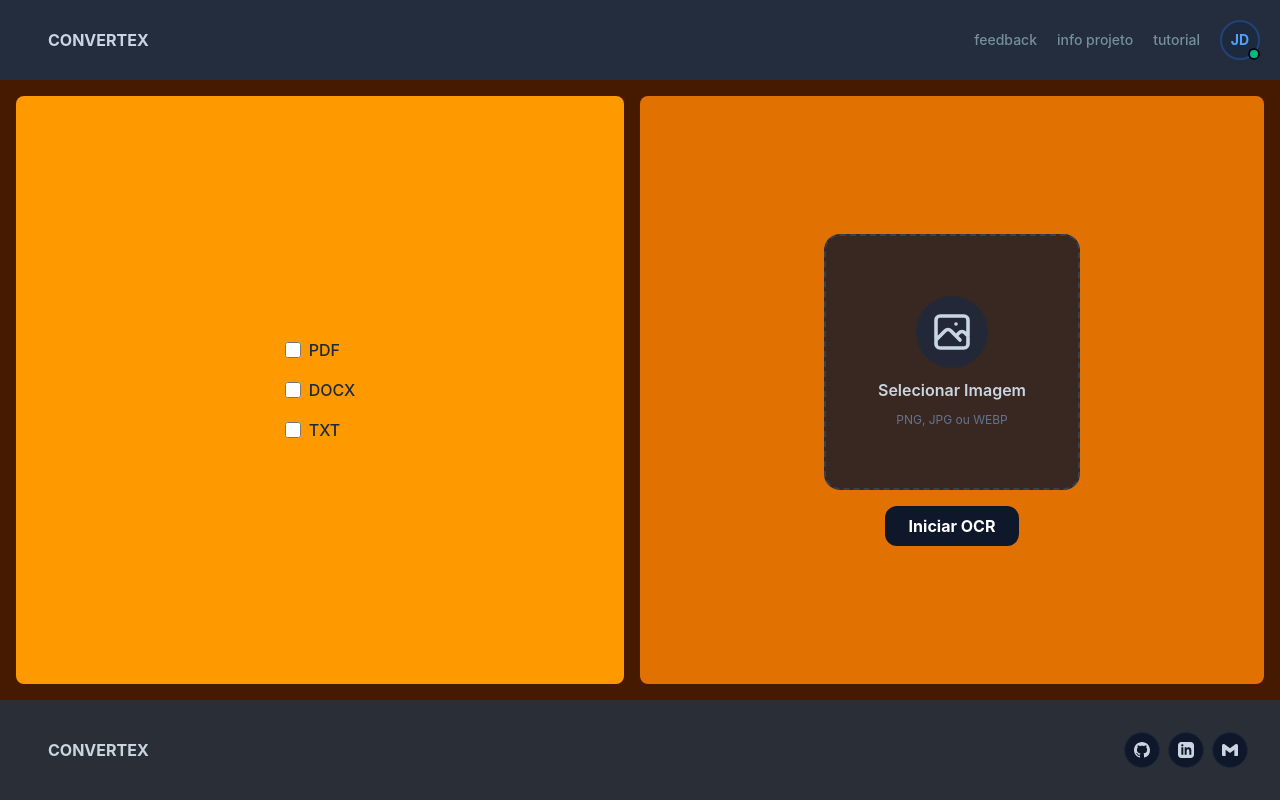
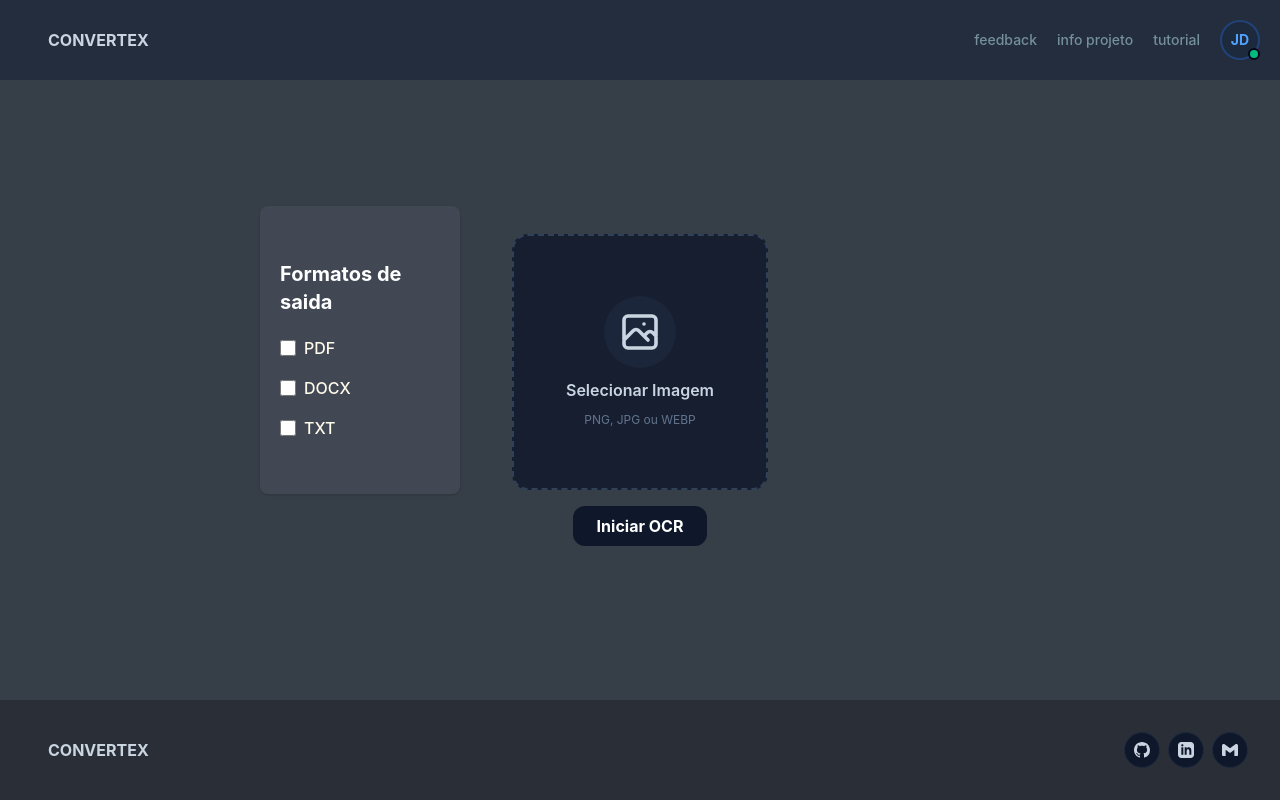
Before and after one commit to Thiago0018/Convertex-API, a React (Vite) app in the folder Convertex-Front-End/: page / in a window 1280 px wide. Built offline with nearby package versions, Linux system fonts and the light colour scheme; no server answers.

Commit message:
refactor: update styles in FormatOption and OcrSection components for improved UI consistency

```diff
--- a/Convertex-Front-End/src/components/sections/FormatOption.jsx
+++ b/Convertex-Front-End/src/components/sections/FormatOption.jsx
@@ -27,9 +27,9 @@ export function FormatOption({ onFormatChange }) {
                     type="checkbox"
                     checked={formatoSelecionado === "pdf"}
                     onChange={() => handleCheckboxChange("pdf")}
-                    className="w-4 h-4 accent-blue-600 cursor-pointer"
+                    className="w-4 h-4 cursor-pointer"
                 />
-                <span>PDF</span>
+                <span className="text-amber-50">PDF</span>
             </div>
 
             {/* Opção DOCX */}
@@ -38,9 +38,9 @@ export function FormatOption({ onFormatChange }) {
                     type="checkbox"
                     checked={formatoSelecionado === "docx"}
                     onChange={() => handleCheckboxChange("docx")}
-                    className="w-4 h-4 accent-blue-600 cursor-pointer"
+                    className="w-4 h-4 peer-checked:bg-[##414853] cursor-pointer"
                 />
-                <span>DOCX</span>
+                <span className="text-amber-50">DOCX</span>
             </div>
 
             {/* Opção TXT */}
@@ -49,9 +49,9 @@ export function FormatOption({ onFormatChange }) {
                     type="checkbox"
                     checked={formatoSelecionado === "txt"}
                     onChange={() => handleCheckboxChange("txt")}
-                    className="w-4 h-4 accent-blue-600 cursor-pointer"
+                    className="w-4 h-4 white cursor-pointer"
                 />
-                <span>TXT</span>
+                <span className="text-amber-50">TXT</span>
             </div>
 
         </div>
--- a/Convertex-Front-End/src/components/sections/OcrSection.jsx
+++ b/Convertex-Front-End/src/components/sections/OcrSection.jsx
@@ -46,18 +46,19 @@ export function OcrSection() {
     };
 
     return (
-        <main className="w-full h-full flex flex-col md:flex-row p-4 gap-4 overflow-hidden">
+        <main className="w-full h-full flex flex-col justify-center items-center md:flex-row p-4 gap-4 overflow-hidden">
             {/* Seção Esquerda: Formato */}
-            <div className="bg-amber-500 h-full w-full md:w-[50%] flex items-center justify-center rounded-lg">
+            <div className="bg-[#414853] min-h-72 mb-20 max-w-52 flex flex-col items-start p-5 shadow md:w-50 flex items-center justify-center rounded-lg">
+                <h2 className='mb-5 text-xl font-bold text-white'>Formatos de saida</h2>
                 <FormatOption onFormatChange={setFormat} />
             </div>
 
             {/* Seção Direita: Seletor + Botão de Ação */}
-            <div className="bg-amber-600 h-full w-full md:w-[50%] flex flex-col items-center justify-center rounded-lg shrink-0 p-4 gap-4">
+            <div className="bg-[#363e47] h-auto w-auto m-5 md:w-auto flex flex-col items-center justify-center rounded-lg shrink-0 p-4 gap-4 ">
                 <ImageSelectorButton onImageSelect={(res) => setFile(res?.file)} />
 
                 {message && (
-                    <span className="text-xs font-bold text-amber-100 bg-amber-900/80 px-3 py-1 rounded">
+                    <span className="text-xs font-bold text-white bg-amber-900/80 px-3 py-1 rounded">
                         {message}
                     </span>
                 )}
@@ -70,7 +71,12 @@ export function OcrSection() {
                 >
                     {loading ? 'Convertendo...' : 'Iniciar OCR'}
                 </button>
+
             </div>
+            <div className="bg-[#363e47] h-90 max-w-52 md:w-50 flex items-center justify-center rounded-lg">
+
+            </div>
+
         </main>
     );
 }
--- a/Convertex-Front-End/src/pages/Home.jsx
+++ b/Convertex-Front-End/src/pages/Home.jsx
@@ -8,10 +8,8 @@ import { OcrSection } from '../components/sections/OcrSection';
 export function Home() {
     return (
         // 1. Grid com 3 linhas: Header (auto), Meio (1fr = o que sobrar), Footer (auto)
-        <div className="grid h-dvh w-full grid-rows-[auto_1fr_auto] bg-amber-950 overflow-hidden">
-
+        <div className="grid h-screen w-full grid-rows-[auto_1fr_auto] bg-[#363e47] overflow-auto">
             <Header />
-
             <OcrSection />
 
             <Footer />
```
